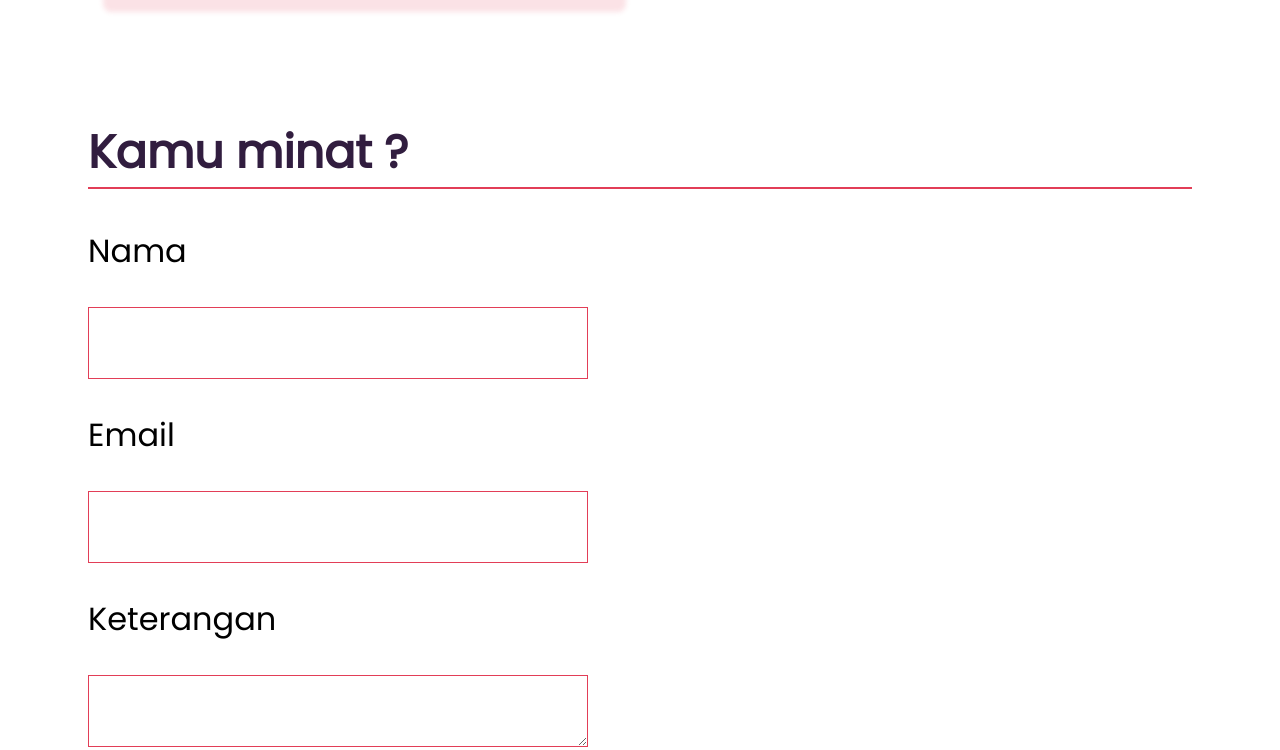
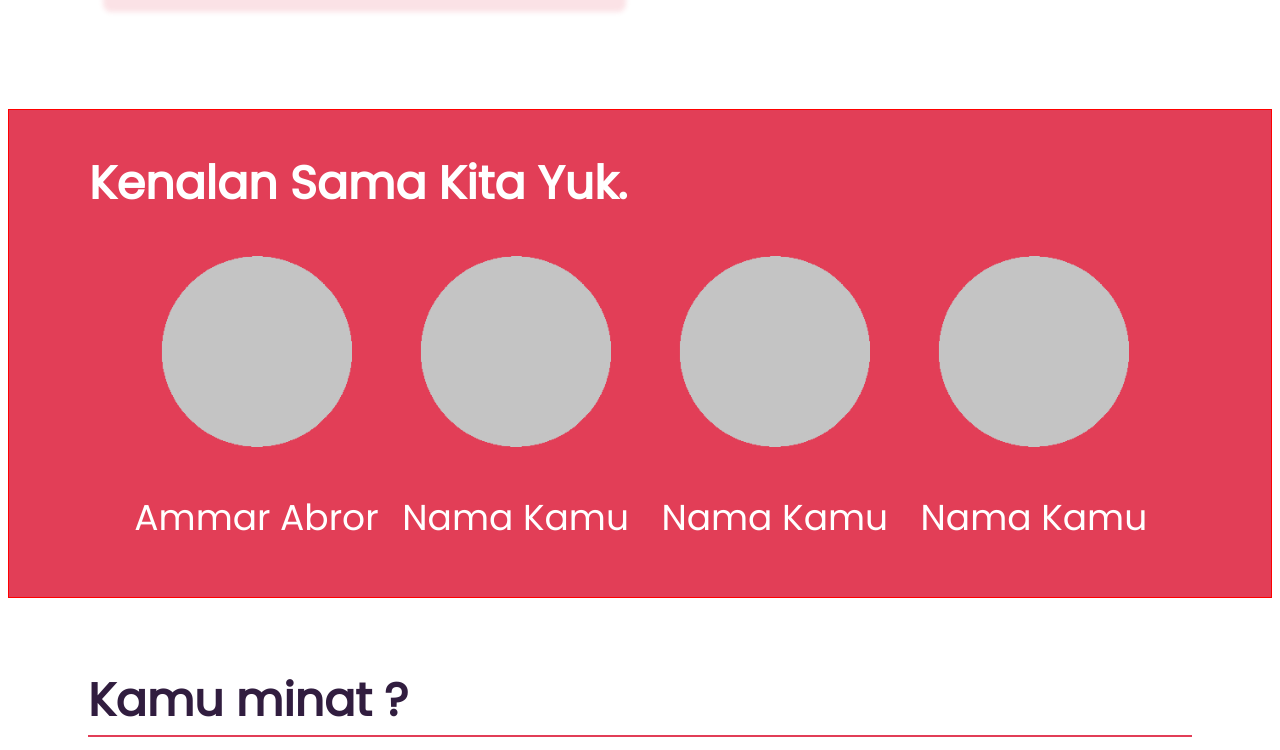
Before and after one commit to ammarbror/Anterin, a plain HTML site: page index.html in a window 1280 px wide. Shown: the part 792-1542 px from the top of the page. Drawn offline with Linux system fonts and the light colour scheme.

Commit message:
Add team section

```diff
--- a/css/style.css
+++ b/css/style.css
@@ -94,3 +94,32 @@ h2 span {
     position:relative;
     top:7px;
 }
+
+.team-wrapper{
+    border: 1px solid red;
+    background-color: #E23E57;
+    padding: 0 80px
+}
+
+.team-wrapper h2{
+    color: #ffffff;
+}
+.team-wrapper h3{
+    display:block;
+    font-size: 36px;
+    color: #ffffff;
+    font-weight: lighter;
+}
+.team-wrapper ul{
+    list-style: none;
+    overflow:hidden;
+}
+.team-wrapper li{
+    width: 24%;
+    text-align: center;
+    display:inline-block;
+}
+.team-wrapper img{
+    width: 75%;
+    height: auto;
+}
--- a/index.html
+++ b/index.html
@@ -27,9 +27,31 @@
             </div>
 
         </div>
+    </div>
 
-        <div class="team-wrapper"></div>
+        <div class="team-wrapper">
+            <h2>Kenalan Sama Kita Yuk.</h2>
+            <ul>
+                <li>
+                    <img src="round.png"/>
+                    <h3>Ammar Abror</h3>
+                </li>
+                <li>
+                    <img src="round.png"/>
+                    <h3>Nama Kamu</h3>
+                </li>
+                <li>
+                    <img src="round.png"/>
+                    <h3>Nama Kamu</h3>
+                </li>
+                <li>
+                    <img src="round.png"/>
+                    <h3>Nama Kamu</h3>
+                </li>
+            </ul>
+        </div>
 
+    <div class="main-wrapper">
         <div class="contact-wrapper">
             <h2 class="section-title">Kamu minat ?</h2>
             <p>Nama</p>
```
Also changed, not shown: round.png (added).
